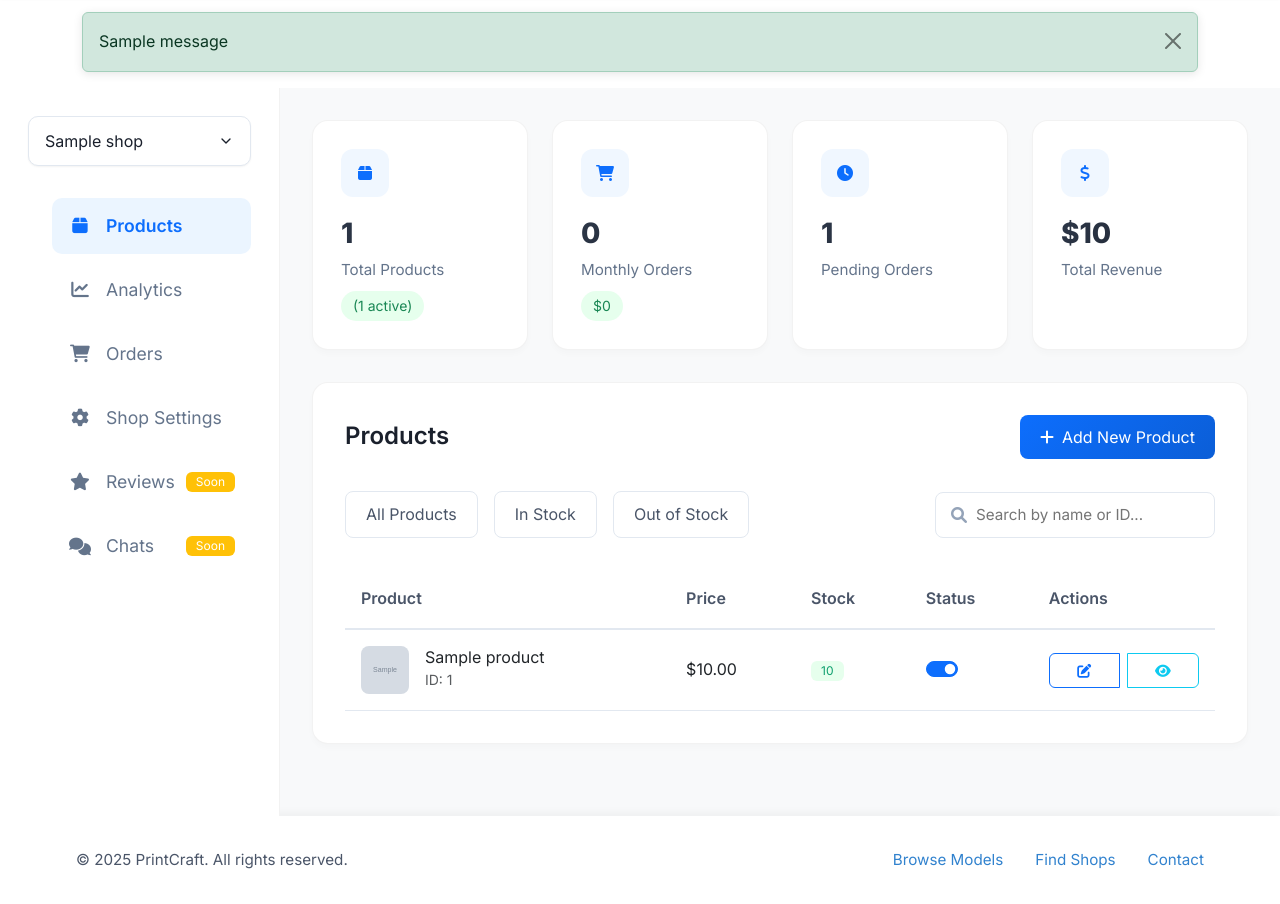
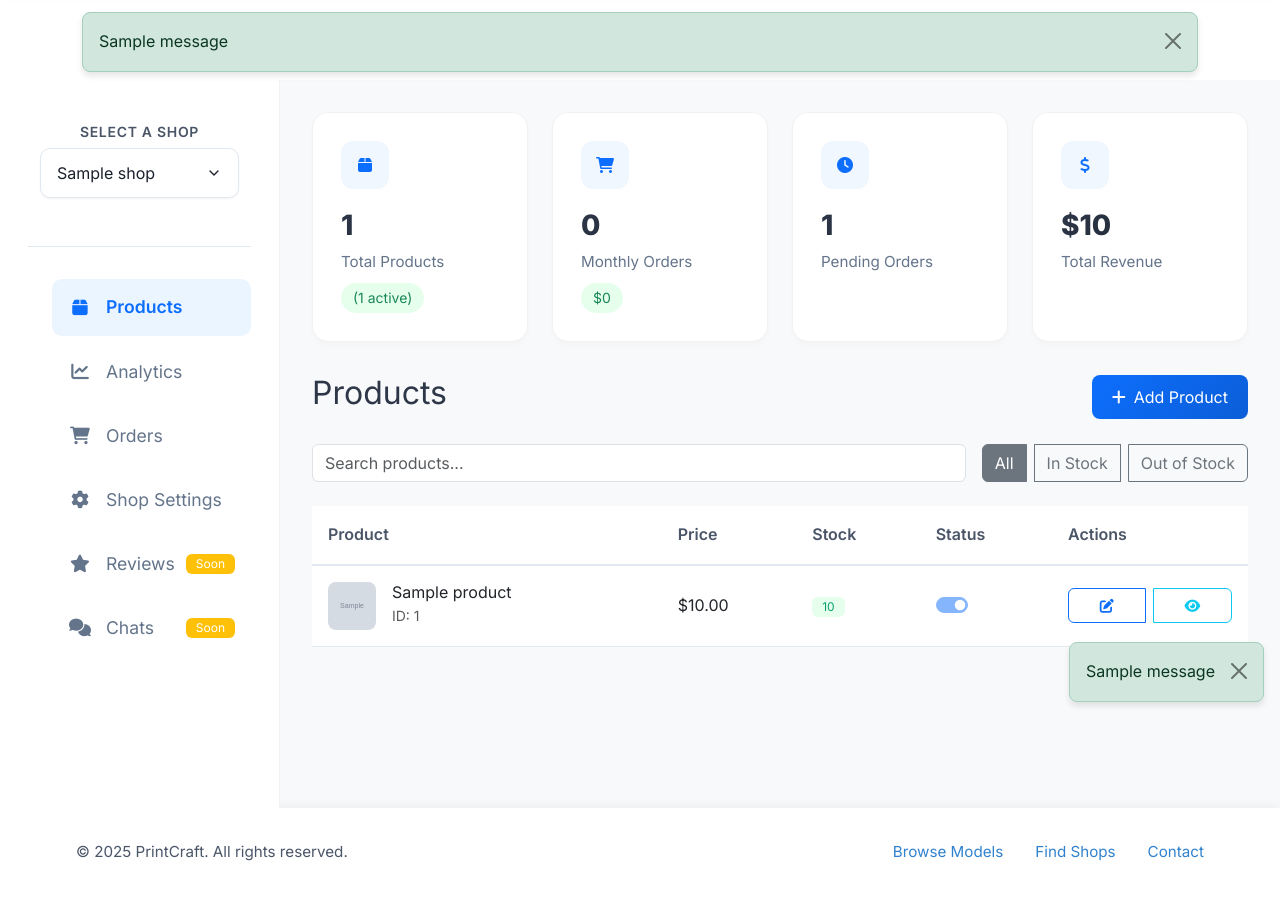
Before and after one commit to fara-t03fp24/ESD-52427848-CS551Q-Assessment-3, a Django app: a page that uses apps/shops/templates/shops/shop_dashboard.html in a window 1280 px wide. Shown: the part 74-978 px from the top of the page. After the commit the page ends 935 px from the top, so only its background shows below. Run offline with Django 4.2, Linux system fonts and the light colour scheme; a user stored in the database is signed in; tables that the repository leaves empty hold one stand-in row (values such as "Sample post"); grey boxes marked "Sample" are stand-in pictures; one stand-in notice (Sample message) is shown.

Commit message:
feat: Enhance shop dashboard with product management features and improved UX

```diff
--- a/apps/products/urls.py
+++ b/apps/products/urls.py
@@ -5,8 +5,9 @@ app_name = 'products'
 
 urlpatterns = [
     path('', views.ProductListView.as_view(), name='product_list'),
-    path('create/', views.ProductCreateView.as_view(), name='product_create'),
+    path('create/<slug:shop_slug>/', views.ProductCreateView.as_view(), name='product_create'),
     path('<slug:slug>/', views.ProductDetailView.as_view(), name='product_detail'),
     path('<slug:slug>/update/', views.ProductUpdateView.as_view(), name='product_update'),
     path('<slug:slug>/delete/', views.ProductDeleteView.as_view(), name='product_delete'),
+    path('toggle-status/<int:pk>/', views.toggle_status, name='toggle_status'),
 ]
--- /dev/null
+++ b/apps/shops/__init__.py
@@ -0,0 +1 @@
+default_app_config = 'apps.shops.apps.ShopsConfig'
--- a/apps/shops/static/shops/css/shop_dashboard.css
+++ b/apps/shops/static/shops/css/shop_dashboard.css
@@ -32,15 +32,32 @@
     margin-bottom: 2rem;
 }
 
+/* Shop Selector Header */
+.shop-selector-header {
+    background: white;
+    border-bottom: 1px solid #e2e8f0;
+    margin-bottom: 0;
+}
+
 /* Shop Selector */
 .shop-selector {
+    max-width: 300px;
+    margin: 0 auto;
     position: relative;
     margin-bottom: 2rem;
 }
 
+.shop-selector h6 {
+    color: #4a5568;
+    font-weight: 600;
+    font-size: 0.875rem;
+    text-transform: uppercase;
+    letter-spacing: 0.05em;
+}
+
 .shop-selector select {
     width: 100%;
-    padding: 0.75rem 2.5rem 0.75rem 1rem;
+    padding: 0.75rem 1rem;
     border: 1px solid #e2e8f0;
     border-radius: 10px;
     appearance: none;
@@ -51,6 +68,16 @@
     transition: all 0.2s ease;
     cursor: pointer;
     box-shadow: 0 1px 2px rgba(0,0,0,0.05);
+}
+
+.shop-selector select option {
+    padding: 0.5rem;
+}
+
+.shop-selector select option:last-child {
+    color: #0d6efd;
+    font-weight: 600;
+    border-top: 1px solid #e2e8f0;
 }
 
 .shop-selector select:hover {
@@ -146,8 +173,8 @@
     border-radius: 16px;
     padding: 1.75rem;
     box-shadow: 0 4px 6px rgba(0,0,0,0.02);
+    border: 1px solid rgba(0,0,0,0.05);
     transition: all 0.3s cubic-bezier(0.4, 0, 0.2, 1);
-    border: 1px solid rgba(0,0,0,0.05);
 }
 
 .stat-card:hover {
@@ -314,6 +341,14 @@
     border-bottom: 1px solid #e2e8f0;
 }
 
+.table tbody tr {
+    transition: background-color 0.3s ease;
+}
+
+.table tbody tr:hover {
+    background-color: rgba(13, 110, 253, 0.05);
+}
+
 .product-image {
     width: 48px;
     height: 48px;
@@ -409,9 +444,11 @@
 @keyframes slideIn {
     from {
         transform: translateX(100%);
+        opacity: 0;
     }
     to {
         transform: translateX(0);
+        opacity: 1;
     }
 }
 
@@ -427,12 +464,6 @@
     justify-content: center;
     z-index: 9999;
     backdrop-filter: blur(4px);
-}
-
-.stat-card {
-    opacity: 0;
-    transform: translateY(20px);
-    transition: opacity 0.5s ease, transform 0.5s ease;
 }
 
 /* Toast Styles */
@@ -492,6 +523,21 @@
     border-color: #0d6efd;
 }
 
+/* Alert Styles */
+.alert-container {
+    position: fixed;
+    bottom: 1rem;
+    right: 1rem;
+    z-index: 1050;
+}
+
+.alert {
+    margin-bottom: 0.5rem;
+    box-shadow: 0 4px 6px rgba(0, 0, 0, 0.1);
+    border-radius: 0.5rem;
+    animation: slideIn 0.3s ease-out;
+}
+
 /* Responsive Adjustments */
 @media (max-width: 1200px) {
     .stats-grid {
--- a/apps/shops/static/shops/js/shop_dashboard.js
+++ b/apps/shops/static/shops/js/shop_dashboard.js
@@ -1,150 +1,4 @@
 document.addEventListener('DOMContentLoaded', function() {
-    // Initialize tooltips
-    var tooltipTriggerList = [].slice.call(document.querySelectorAll('[data-bs-toggle="tooltip"]'));
-    tooltipTriggerList.map(function (tooltipTriggerEl) {
-        return new bootstrap.Tooltip(tooltipTriggerEl);
-    });
-
-    // Animate stats cards on load
-    const statCards = document.querySelectorAll('.stat-card');
-    statCards.forEach((card, index) => {
-        setTimeout(() => {
-            card.style.opacity = '1';
-            card.style.transform = 'translateY(0)';
-        }, index * 100);
-    });
-
-    // Shop selector with enhanced UX
-    const shopSelector = document.getElementById('shopSelector');
-    if (shopSelector) {
-        shopSelector.addEventListener('change', function(e) {
-            e.preventDefault();
-            const loadingOverlay = document.createElement('div');
-            loadingOverlay.className = 'loading-overlay';
-            loadingOverlay.innerHTML = '<div class="spinner-border text-primary" role="status"></div>';
-            document.body.appendChild(loadingOverlay);
-
-            // Navigate directly to the new shop's dashboard
-            window.location.href = `/shops/${this.value}/dashboard/`;
-        });
-    }
-
-    // Enhanced product search with debounce
-    const productSearch = document.getElementById('productSearch');
-    const productRows = document.querySelectorAll('tbody tr');
-
-    let searchTimeout;
-
-    if (productSearch) {
-        productSearch.addEventListener('input', function() {
-            clearTimeout(searchTimeout);
-
-            searchTimeout = setTimeout(() => {
-                const searchTerm = this.value.toLowerCase();
-
-                productRows.forEach(row => {
-                    const productName = row.querySelector('h6').textContent.toLowerCase();
-                    const productId = row.querySelector('small').textContent.toLowerCase();
-
-                    if (productName.includes(searchTerm) || productId.includes(searchTerm)) {
-                        row.style.display = '';
-                        row.style.animation = 'fadeIn 0.5s ease forwards';
-                    } else {
-                        row.style.animation = 'fadeOut 0.5s ease forwards';
-                        setTimeout(() => {
-                            row.style.display = 'none';
-                        }, 500);
-                    }
-                });
-            }, 300);
-        });
-    }
-
-    // Enhance filter buttons with smooth transitions
-    const stockFilterButtons = document.querySelectorAll('[data-stock-filter]');
-    stockFilterButtons.forEach(button => {
-        button.addEventListener('click', function(e) {
-            e.preventDefault();
-
-            stockFilterButtons.forEach(btn => btn.classList.remove('active'));
-            this.classList.add('active');
-
-            const filter = this.dataset.stockFilter;
-            const currentUrl = new URL(window.location.href);
-            currentUrl.searchParams.set('stock', filter);
-
-            const loadingOverlay = document.createElement('div');
-            loadingOverlay.className = 'loading-overlay';
-            loadingOverlay.innerHTML = '<div class="spinner-border text-primary" role="status"></div>';
-            document.body.appendChild(loadingOverlay);
-
-            window.location.href = currentUrl.toString();
-        });
-    });
-
-    // Enhanced status toggle with animation
-    const statusToggles = document.querySelectorAll('.status-toggle');
-    statusToggles.forEach(toggle => {
-        toggle.addEventListener('change', function() {
-            const productId = this.dataset.productId;
-            const isActive = this.checked;
-            const row = this.closest('tr');
-
-            row.style.backgroundColor = 'rgba(13, 110, 253, 0.05)';
-            setTimeout(() => {
-                row.style.backgroundColor = '';
-            }, 1000);
-
-            fetch(`/api/products/${productId}/toggle-status/`, {
-                method: 'POST',
-                headers: {
-                    'Content-Type': 'application/json',
-                    'X-CSRFToken': getCookie('csrftoken')
-                },
-                body: JSON.stringify({
-                    is_active: isActive
-                })
-            })
-            .then(response => response.json())
-            .then(data => {
-                if (data.status === 'success') {
-                    showToast(`Product ${isActive ? 'activated' : 'deactivated'} successfully`, 'success');
-                } else {
-                    throw new Error('Failed to update status');
-                }
-            })
-            .catch(error => {
-                console.error('Error:', error);
-                this.checked = !isActive;
-                showToast('Failed to update product status', 'error');
-            });
-        });
-    });
-
-    // Enhanced toast notification
-    function showToast(message, type = 'success') {
-        const toast = new bootstrap.Toast(document.getElementById('statusToast'));
-        const toastBody = document.getElementById('statusToastBody');
-        toastBody.textContent = message;
-        toastBody.className = `toast-body ${type}`;
-
-        const toastEl = document.getElementById('statusToast');
-        toastEl.style.animation = 'slideIn 0.3s ease forwards';
-        toast.show();
-    }
-
-    function getCookie(name) {
-        let cookieValue = null;
-        if (document.cookie && document.cookie !== '') {
-            const cookies = document.cookie.split(';');
-            for (let i = 0; i < cookies.length; i++) {
-                const cookie = cookies[i].trim();
-                if (cookie.substring(0, name.length + 1) === (name + '=')) {
-                    cookieValue = decodeURIComponent(cookie.substring(name.length + 1));
-                    break;
-                }
-            }
-        }
-        return cookieValue;
-    }
+    // Only charts and maps related JavaScript will go here
+    // For now, the file is empty as no charts are implemented yet
 });
--- a/apps/shops/templates/shops/shop_dashboard.html
+++ b/apps/shops/templates/shops/shop_dashboard.html
@@ -14,14 +14,22 @@
     <!-- Sidebar -->
     <div class="dashboard-sidebar">
         <!-- Shop Selector -->
-        <div class="shop-selector">
-            <select id="shopSelector" class="form-select">
+        <div class="shop-selector-header">
+            <div class="container-fluid">
+                <div class="shop-selector py-3">
+                    <h6 class="text-center mb-2">Select a Shop</h6>
+                    <form method="get" action="{% url 'shops:shop_select' %}" class="mb-0">
+                        <select name="shop_slug" class="form-select" onchange="this.form.submit()">
                             {% for user_shop in request.user.shops.all %}
                                 <option value="{{ user_shop.slug }}" {% if user_shop == shop %}selected{% endif %}>
                                     {{ user_shop.name }}
                                 </option>
                             {% endfor %}
+                            <option value="create" {% if not request.user.shops.exists %}selected{% endif %}>➕ Create New Shop</option>
                         </select>
+                    </form>
+                </div>
+            </div>
         </div>
 
         <!-- Navigation Menu -->
@@ -91,33 +99,42 @@
             </div>
         </div>
 
-        <!-- Products Section -->
-        <div class="products-section">
-            <div class="products-header">
+        <div class="content-section">
+            <div class="section-header d-flex justify-content-between align-items-center mb-4">
                 <h2>Products</h2>
-                <a href="{% url 'products:product_create' %}" class="btn btn-primary">
-                    <i class="fas fa-plus"></i> Add New Product
+                <a href="{% url 'products:product_create' shop.slug %}" class="btn btn-primary">
+                    <i class="fas fa-plus"></i> Add Product
                 </a>
             </div>
 
-            <!-- Product Filters -->
-            <div class="product-filters">
-                <button class="filter-button {% if stock_filter == 'all' %}active{% endif %}" data-stock-filter="all">
-                    All Products
-                </button>
-                <button class="filter-button {% if stock_filter == 'in_stock' %}active{% endif %}" data-stock-filter="in_stock">
+            <!-- Filter and Search Form -->
+            <form method="get" class="mb-4">
+                <div class="d-flex gap-3 align-items-center">
+                    <div class="flex-grow-1">
+                        <input type="text"
+                               name="search"
+                               class="form-control"
+                               placeholder="Search products..."
+                               value="{{ request.GET.search|default:'' }}">
+                    </div>
+                    <div class="btn-group">
+                        <a href="?{% if request.GET.search %}search={{ request.GET.search }}&{% endif %}stock=all"
+                           class="btn btn-outline-secondary {% if request.GET.stock == 'all' or not request.GET.stock %}active{% endif %}">
+                            All
+                        </a>
+                        <a href="?{% if request.GET.search %}search={{ request.GET.search }}&{% endif %}stock=in"
+                           class="btn btn-outline-secondary {% if request.GET.stock == 'in' %}active{% endif %}">
                             In Stock
-                </button>
-                <button class="filter-button {% if stock_filter == 'out_of_stock' %}active{% endif %}" data-stock-filter="out_of_stock">
+                        </a>
+                        <a href="?{% if request.GET.search %}search={{ request.GET.search }}&{% endif %}stock=out"
+                           class="btn btn-outline-secondary {% if request.GET.stock == 'out' %}active{% endif %}">
                             Out of Stock
-                </button>
-                <div class="product-search">
-                    <i class="fas fa-search"></i>
-                    <input type="text" id="productSearch" placeholder="Search by name or ID...">
+                        </a>
                     </div>
                 </div>
+            </form>
 
-            <!-- Products Table -->
+            <!-- Product Table -->
             <div class="table-responsive">
                 <table class="table">
                     <thead>
@@ -154,11 +171,16 @@
                                 </span>
                             </td>
                             <td>
+                                <form method="post" action="{% url 'products:toggle_status' product.id %}" class="d-inline">
+                                    {% csrf_token %}
+                                    <button type="submit" class="btn btn-link p-0 border-0">
                                         <div class="form-check form-switch">
-                                    <input type="checkbox" class="form-check-input status-toggle"
+                                            <input type="checkbox" class="form-check-input"
                                                    {% if product.is_active %}checked{% endif %}
-                                           data-product-id="{{ product.id }}">
+                                                   disabled>
                                         </div>
+                                    </button>
+                                </form>
                             </td>
                             <td>
                                 <div class="btn-group">
@@ -175,6 +197,17 @@
                     </tbody>
                 </table>
             </div>
+
+            {% if messages %}
+            <div class="alert-container">
+                {% for message in messages %}
+                    <div class="alert alert-{{ message.tags }} alert-dismissible fade show" role="alert">
+                        {{ message }}
+                        <button type="button" class="btn-close" data-bs-dismiss="alert" aria-label="Close"></button>
+                    </div>
+                {% endfor %}
+            </div>
+            {% endif %}
 
             <!-- Pagination -->
             {% if products.has_other_pages %}
@@ -215,20 +248,7 @@
         </div>
     </div>
 </div>
-
-<!-- Status Update Toast -->
-<div class="toast-container position-fixed bottom-0 end-0 p-3">
-    <div id="statusToast" class="toast" role="alert" aria-live="assertive" aria-atomic="true">
-        <div class="toast-header">
-            <i class="fas fa-info-circle me-2"></i>
-            <strong class="me-auto">Notification</strong>
-            <button type="button" class="btn-close" data-bs-dismiss="toast" aria-label="Close"></button>
-        </div>
-        <div class="toast-body" id="statusToastBody"></div>
-    </div>
-</div>
 {% endblock %}
 
 {% block extra_js %}
-<script src="{% static 'shops/js/shop_dashboard.js' %}"></script>
 {% endblock %}
--- a/apps/shops/urls.py
+++ b/apps/shops/urls.py
@@ -6,6 +6,7 @@ app_name = 'shops'
 urlpatterns = [
     path('', views.ShopListView.as_view(), name='shop_list'),
     path('create/', views.ShopCreateView.as_view(), name='shop_create'),
+    path('select/', views.shop_select, name='shop_select'),  # New URL pattern for shop selection
     path('<slug:slug>/', views.ShopDetailView.as_view(), name='shop_detail'),
     path('<slug:slug>/dashboard/', views.ShopDashboardView.as_view(), name='shop_dashboard'),
     path('<slug:slug>/update/', views.ShopUpdateView.as_view(), name='shop_update'),
--- a/apps/shops/views.py
+++ b/apps/shops/views.py
@@ -1,14 +1,20 @@
-from django.shortcuts import get_object_or_404
+import os
+import sys
+sys.path.append(os.path.dirname(os.path.dirname(os.path.abspath(__file__))))
+
+from django.shortcuts import get_object_or_404, redirect
 from django.views.generic import ListView, DetailView, CreateView, UpdateView, TemplateView
 from django.contrib.auth.mixins import LoginRequiredMixin, UserPassesTestMixin
+from django.contrib.auth.decorators import login_required
 from django.db.models import Q, Count, Sum
 from django.contrib import messages
 from django.core.paginator import Paginator, PageNotAnInteger, EmptyPage
 import datetime
 
-from apps.shops.models import Shop
-from apps.shops.forms import ShopForm
-from apps.orders.models import OrderItem
+# Local imports
+from .models import Shop
+from .forms import ShopForm
+from ..orders.models import OrderItem
 
 
 class ShopListView(ListView):
@@ -78,16 +84,26 @@ class ShopDashboardView(LoginRequiredMixin, UserPassesTestMixin, TemplateView):
         context = super().get_context_data(**kwargs)
         shop = get_object_or_404(Shop, slug=self.kwargs['slug'])
 
-        # Get products with pagination
-        page = self.request.GET.get('page', 1)
-        stock_filter = self.request.GET.get('stock', 'all')
+        # Get products with search and filtering
         products = shop.products.all()
 
-        if stock_filter == 'in_stock':
+        # Handle search
+        search_query = self.request.GET.get('search')
+        if search_query:
+            products = products.filter(
+                Q(name__icontains=search_query) |
+                Q(id__icontains=search_query)
+            )
+
+        # Handle stock filter
+        stock_filter = self.request.GET.get('stock')
+        if stock_filter == 'in':
             products = products.filter(stock__gt=0)
-        elif stock_filter == 'out_of_stock':
+        elif stock_filter == 'out':
             products = products.filter(stock=0)
 
+        # Pagination
+        page = self.request.GET.get('page', 1)
         paginator = Paginator(products, 10)  # Show 10 products per page
 
         try:
@@ -117,9 +133,20 @@ class ShopDashboardView(LoginRequiredMixin, UserPassesTestMixin, TemplateView):
             'monthly_revenue': monthly_orders.aggregate(
                 total=Sum('product__price')
             )['total'] or 0,
-
-            # Order statistics
             'delivered_orders': orders.filter(status='delivered').count(),
             'pending_orders': orders.filter(status='pending').count(),
         })
         return context
+
+
+@login_required
+def shop_select(request):
+    shop_slug = request.GET.get('shop_slug')
+    if not shop_slug:
+        return redirect('shops:shop_list')
+
+    if shop_slug == 'create':
+        return redirect('shops:shop_create')
+
+    shop = get_object_or_404(Shop, slug=shop_slug, owner=request.user)
+    return redirect('shops:shop_dashboard', slug=shop_slug)
```
Also changed, not shown: apps/products/views.py (+32 -2 lines). Lines whose indentation alone changed are shown as unchanged.
